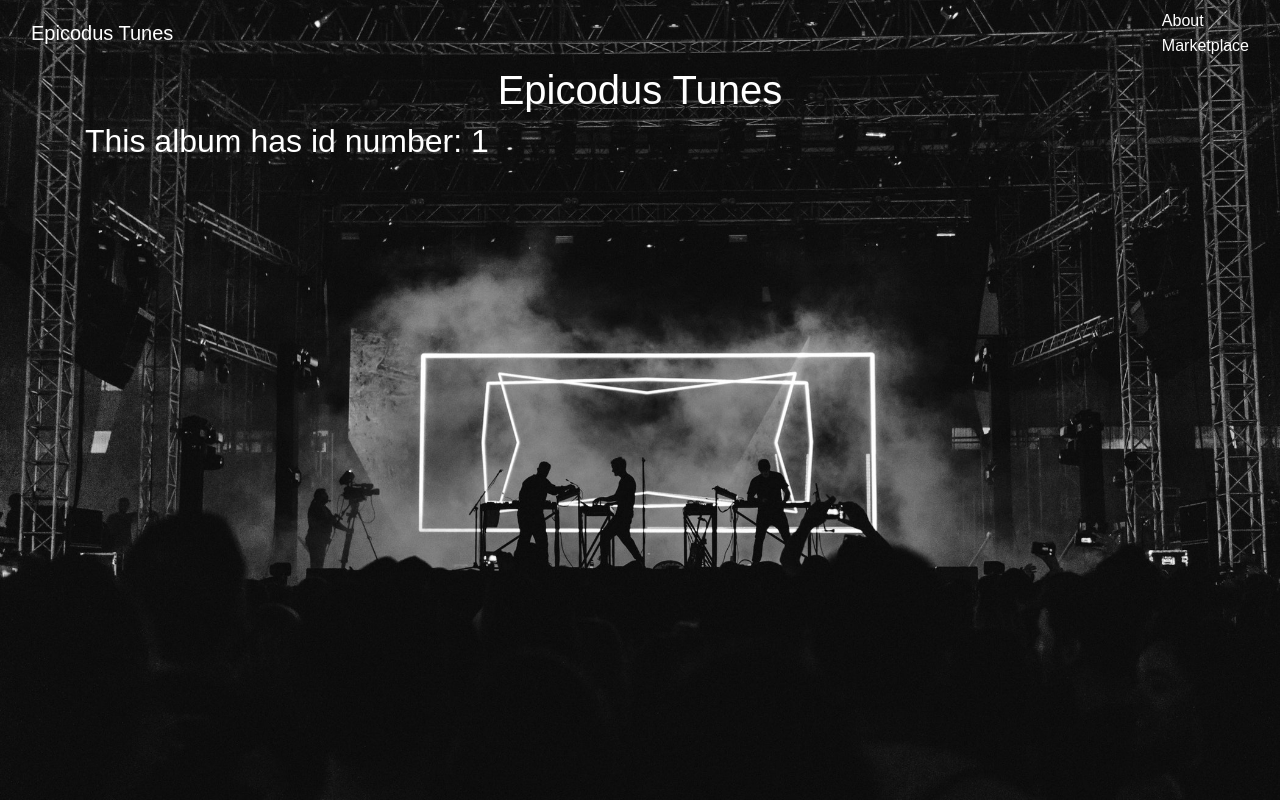
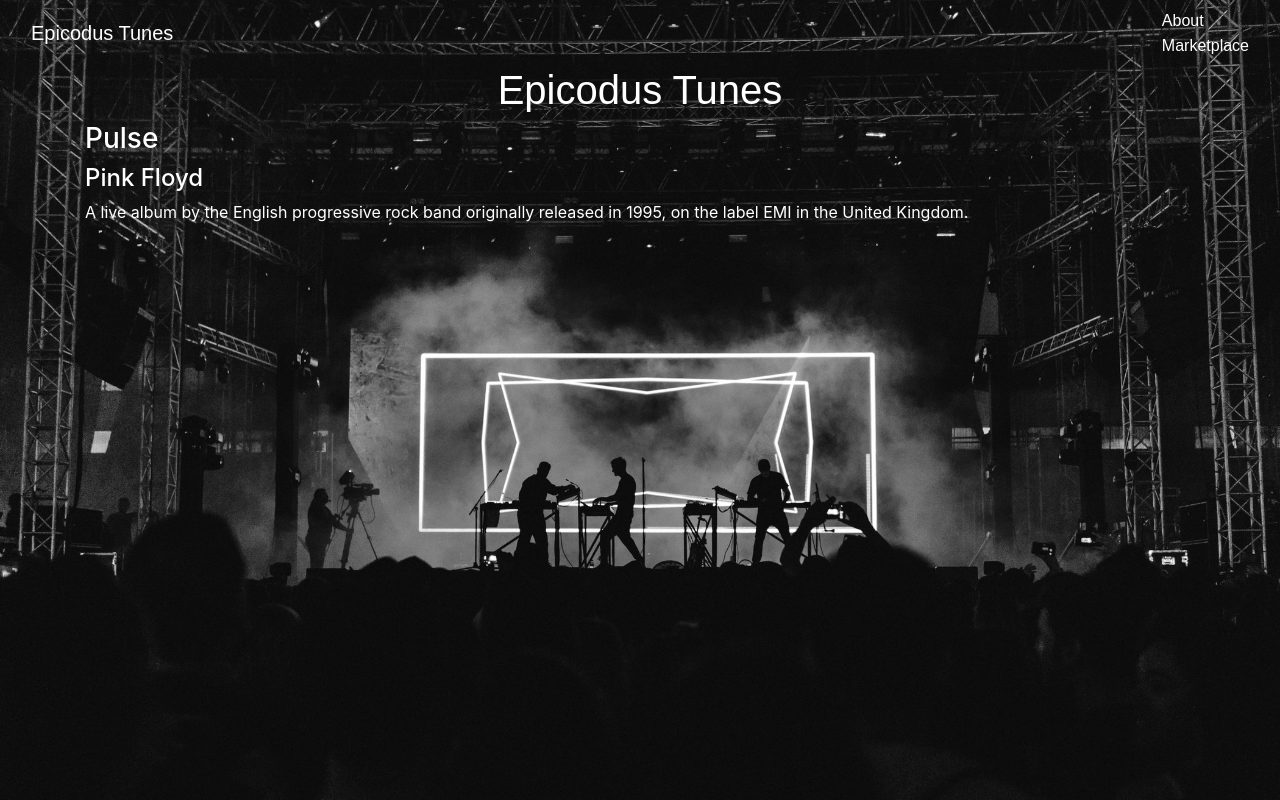
Before and after one commit to ldam77/Marketplace, an Angular app: page /albums/1 in a window 1280 px wide. Built offline with nearby package versions, Linux system fonts and the light colour scheme.

Commit message:
Add service injection: provider, service, injection.

```diff
--- a/src/app/album-detail/album-detail.component.css
+++ b/src/app/album-detail/album-detail.component.css
@@ -2,3 +2,7 @@ h2 {
   color: #FFF;
   font-family: sans-serif;
 }
+
+div {
+  color: #FFF;
+}
--- a/src/app/album-detail/album-detail.component.html
+++ b/src/app/album-detail/album-detail.component.html
@@ -1 +1,5 @@
-<h2>This album has id number: {{albumId}}</h2>
+<div>
+  <h3>{{albumToDisplay.title}}</h3>
+  <h4>{{albumToDisplay.artist}}</h4>
+  <p>{{albumToDisplay.description}}</p>
+</div>
--- a/src/app/album-detail/album-detail.component.ts
+++ b/src/app/album-detail/album-detail.component.ts
@@ -2,21 +2,25 @@ import { Component, OnInit } from '@angular/core';
 import { ActivatedRoute, Params } from '@angular/router';
 import { Location } from '@angular/common';
 import { Album } from '../album.model';
+import { AlbumService } from '../album.service';
 
 @Component({
   selector: 'app-album-detail',
   templateUrl: './album-detail.component.html',
-  styleUrls: ['./album-detail.component.css']
+  styleUrls: ['./album-detail.component.css'],
+  providers: [AlbumService]
 })
 export class AlbumDetailComponent implements OnInit {
   albumId: number = null;
+  albumToDisplay: Album;
 
-  constructor(private route: ActivatedRoute, private location: Location) { }
+  constructor(private route: ActivatedRoute, private location: Location, private albumService: AlbumService) { }
 
   ngOnInit() {
     this.route.params.forEach((urlParameters) => {
       this.albumId = parseInt(urlParameters['id']);
     });
+    this.albumToDisplay = this.albumService.getAlbumById(this.albumId);
   }
 
 
--- /dev/null
+++ b/src/app/album.service.ts
@@ -0,0 +1,22 @@
+import { Injectable } from '@angular/core';
+import { Album } from './album.model';
+import { ALBUMS } from './mock-albums';
+
+@Injectable()
+export class AlbumService {
+
+  constructor() { }
+
+  getAlbums() {
+    return ALBUMS;
+  }
+
+  getAlbumById(albumId: number){
+    for (var i = 0; i <= ALBUMS.length - 1; i++) {
+      if (ALBUMS[i].id === albumId) {
+        return ALBUMS[i];
+      }
+    }
+  }
+
+}
--- a/src/app/marketplace/marketplace.component.ts
+++ b/src/app/marketplace/marketplace.component.ts
@@ -1,30 +1,24 @@
 import { Component, OnInit } from '@angular/core';
 import { Album } from '../album.model';
 import { Router } from '@angular/router';
+import { AlbumService } from '../album.service';
 
 @Component({
   selector: 'app-marketplace',
   templateUrl: './marketplace.component.html',
-  styleUrls: ['./marketplace.component.css']
+  styleUrls: ['./marketplace.component.css'],
+  providers: [AlbumService]
 })
-export class MarketplaceComponent {
-  constructor(private router: Router){}
-  albums: Album[] = [
-   new Album("Pulse", "Pink Floyd",
-       "A live  album by the English progressive rock band originally released in 1995, on the label EMI in the United Kingdom.", 1),
-   new Album("Funhouse", "The Stooges",
-       "The second  album from the American rock band, released in 1970 by Elektra Records.", 2),
-   new Album("Twilight of the Thunder God", "Amon Amarth",
-       "Seventh album by the Swedish band, released in 2008, based on Thor's battle with the serpent Jörmungandr.", 3),
-   new Album("Dilate", "Ani DiFranco",
-       "Her highest-selling and most acclaimed album, released in 1996.", 4),
-   new Album("Chopin - Complete Nocturnes", "Brigitte Engerer",
-       "Released in 2010, this is Engerer's own rendition of the classical composer Chopin.", 5),
-   new Album("Axis Bold As Love", "The Jimi Hendrix Experience",
-       "Second studio album by the English-American band, released in 1967.", 6)
-  ];
+export class MarketplaceComponent implements OnInit {
+  albums: Album[];
+
+  constructor(private router: Router, private albumService: AlbumService){}
+
+  ngOnInit(){
+    this.albums = this.albumService.getAlbums();
+ }
 
   goToDetailPage(clickedAlbum: Album) {
-     this.router.navigate(['albums', clickedAlbum.id]);
+    this.router.navigate(['albums', clickedAlbum.id]);
   };
 }
--- /dev/null
+++ b/src/app/mock-albums.ts
@@ -0,0 +1,16 @@
+import { Album } from './album.model';
+
+export const ALBUMS: Album[] = [
+ new Album("Pulse", "Pink Floyd",
+     "A live  album by the English progressive rock band originally released in 1995, on the label EMI in the United Kingdom.", 1),
+ new Album("Funhouse", "The Stooges",
+     "The second  album from the American rock band, released in 1970 by Elektra Records.", 2),
+ new Album("Twilight of the Thunder God", "Amon Amarth",
+     "Seventh album by the Swedish band, released in 2008, based on Thor's battle with the serpent Jörmungandr.", 3),
+ new Album("Dilate", "Ani DiFranco",
+     "Her highest-selling and most acclaimed album, released in 1996.", 4),
+ new Album("Chopin - Complete Nocturnes", "Brigitte Engerer",
+     "Released in 2010, this is Engerer's own rendition of the classical composer Chopin.", 5),
+ new Album("Axis Bold As Love", "The Jimi Hendrix Experience",
+     "Second studio album by the English-American band, released in 1967.", 6)
+];
```
Also changed, not shown: 1 other file (tests, documents, lock files or other folders).
